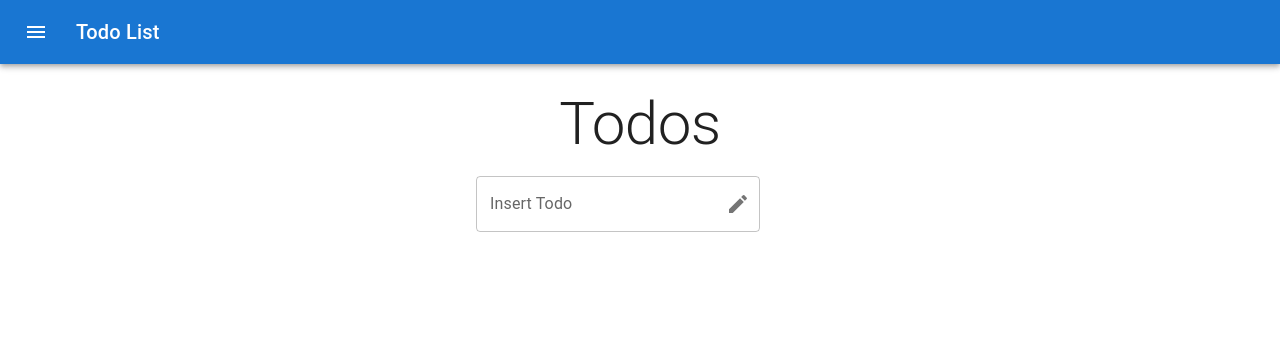
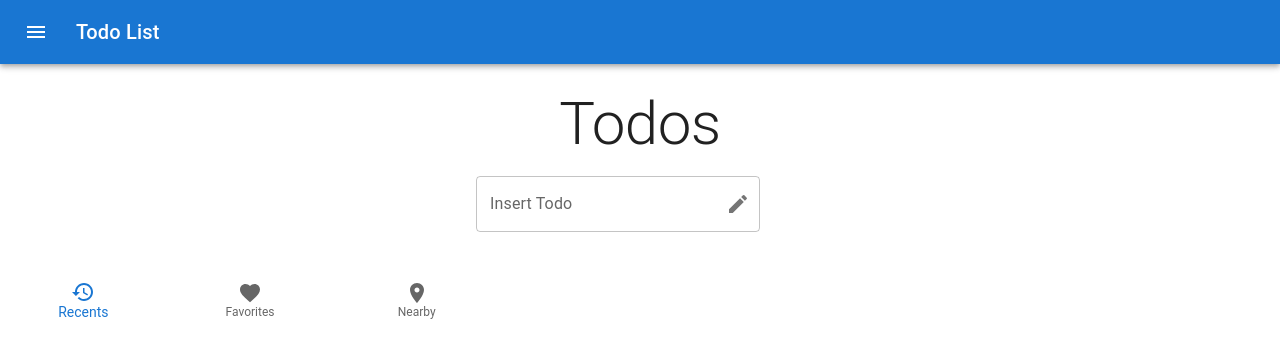
Before and after one commit to APHOMER/TODO-LIST-REACT, a React (Vite) app: page / in a window 1280 px wide. Shown: the top 358 px of the page. Built offline with nearby package versions, Linux system fonts and the light colour scheme.

Commit message:
commentted usestate

```diff
--- a/src/App.jsx
+++ b/src/App.jsx
@@ -1,4 +1,4 @@
-// import { useState } from 'react'
+
 // import reactLogo from './assets/react.svg'
 // import viteLogo from '/vite.svg'
 import CssBaseline from "@mui/material/CssBaseline";
@@ -6,6 +6,7 @@ import './App.css'
 import Navbar from './Navbar';
 
 import TodoList from './Todolist';
+import SimpleBottomNavigation from "./SimpleBottomNavigation";
 
 function App() {
   // const [count, setCount] = useState(0)
@@ -16,6 +17,8 @@ function App() {
       <Navbar />
       {/* <h1>Helloooooooo</h1> */}
       <TodoList />
+      {/* <TableFooter /> */}
+      <SimpleBottomNavigation />
     </>
   )
 }
```
